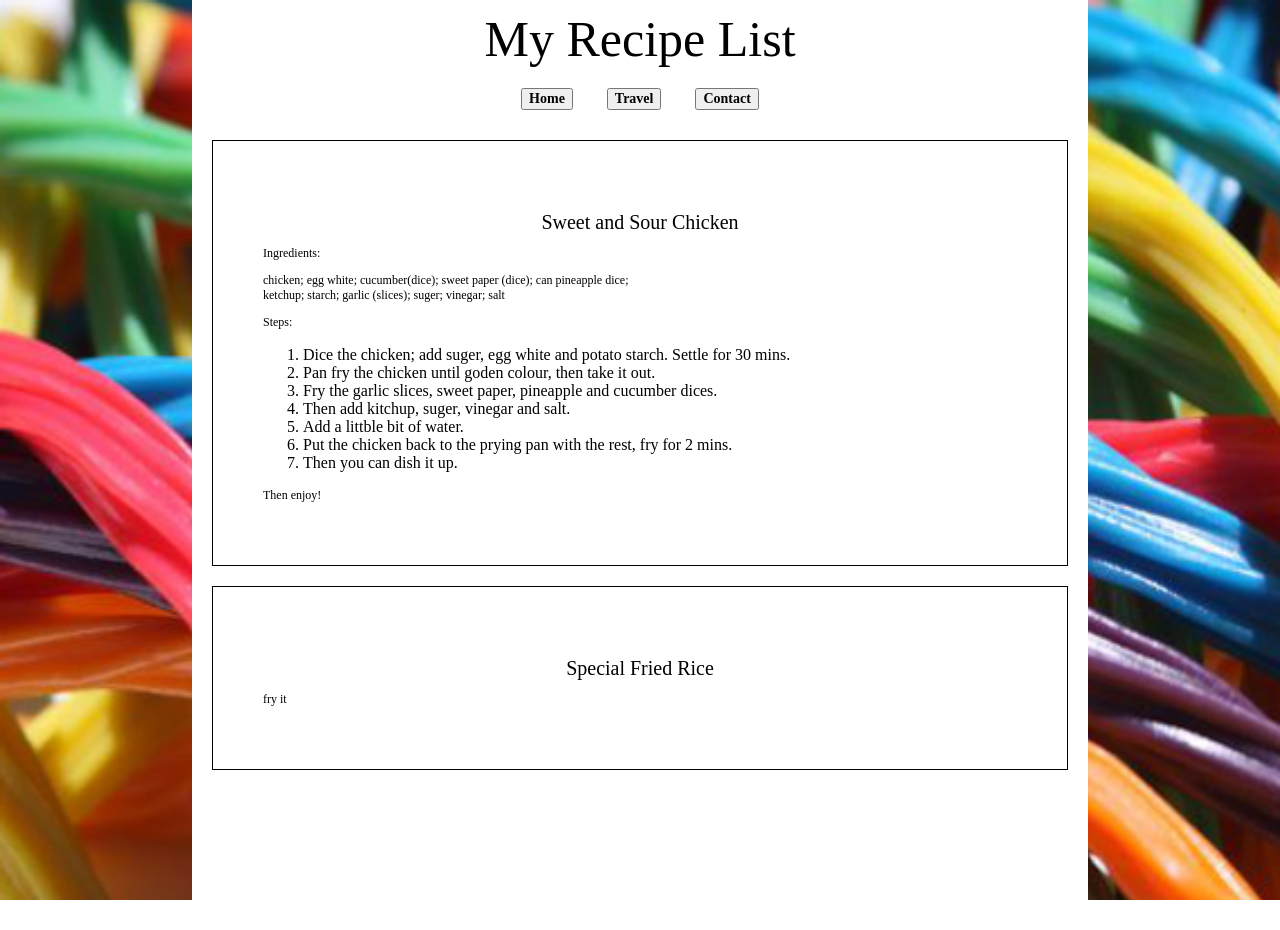
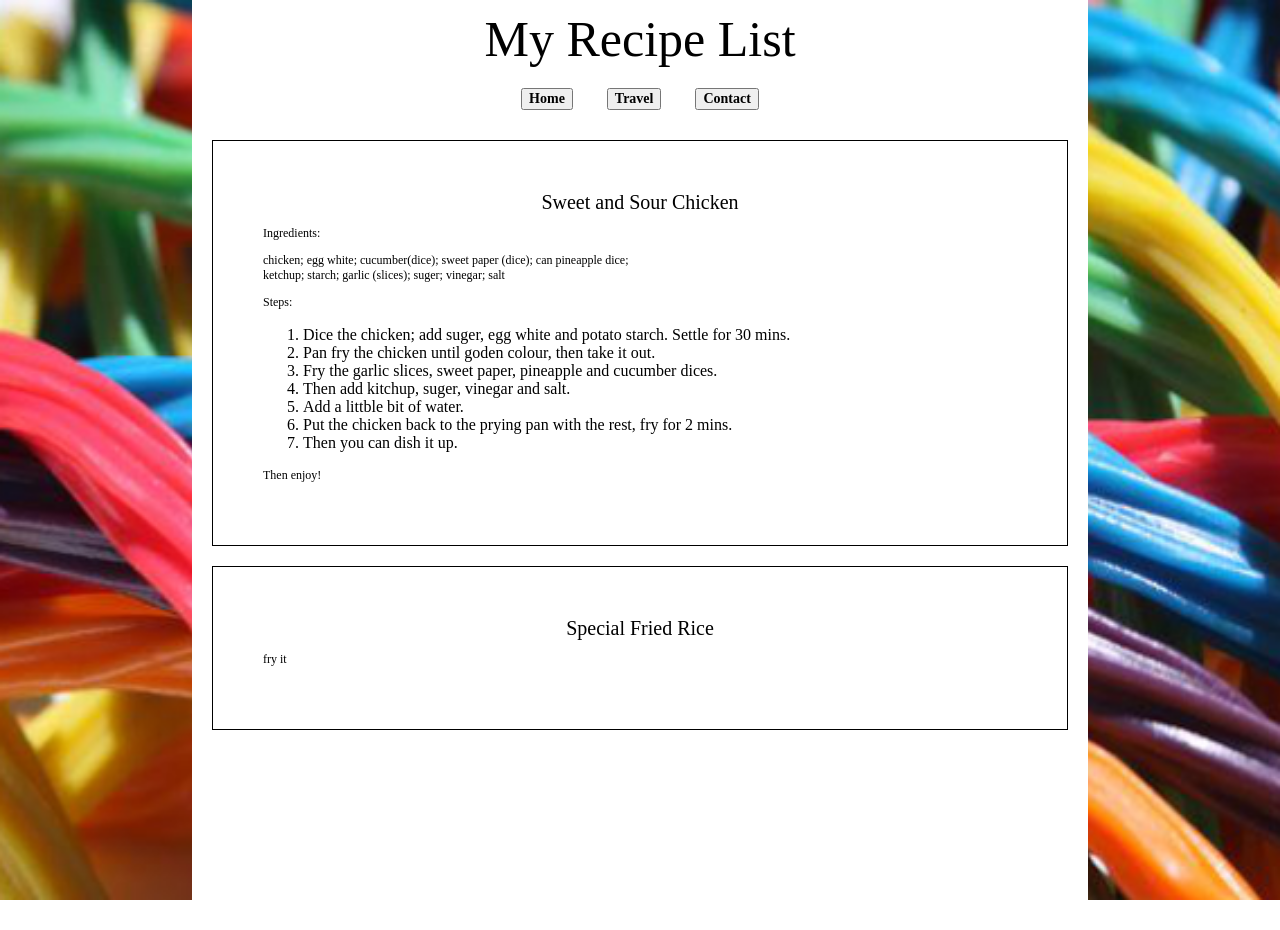
Before and after one commit to WenniAlexander/Website, a Jekyll site: the page built from food/index.html, in a window 1280 px wide. Built offline with Jekyll 4.4.1, drawn with Linux system fonts in a browser that asks for light colours; some web fonts are replaced.

Commit message:
Update food.css

```diff
--- a/css/food.css
+++ b/css/food.css
@@ -73,7 +73,8 @@ div {
 h2.recipe {
     font-size: 20px;
     margin: 0 auto;
-    margin-top: 20px;
+    margin-top: 0;
+    margin-bottom: 10px;
 }
 
 #box {
```
